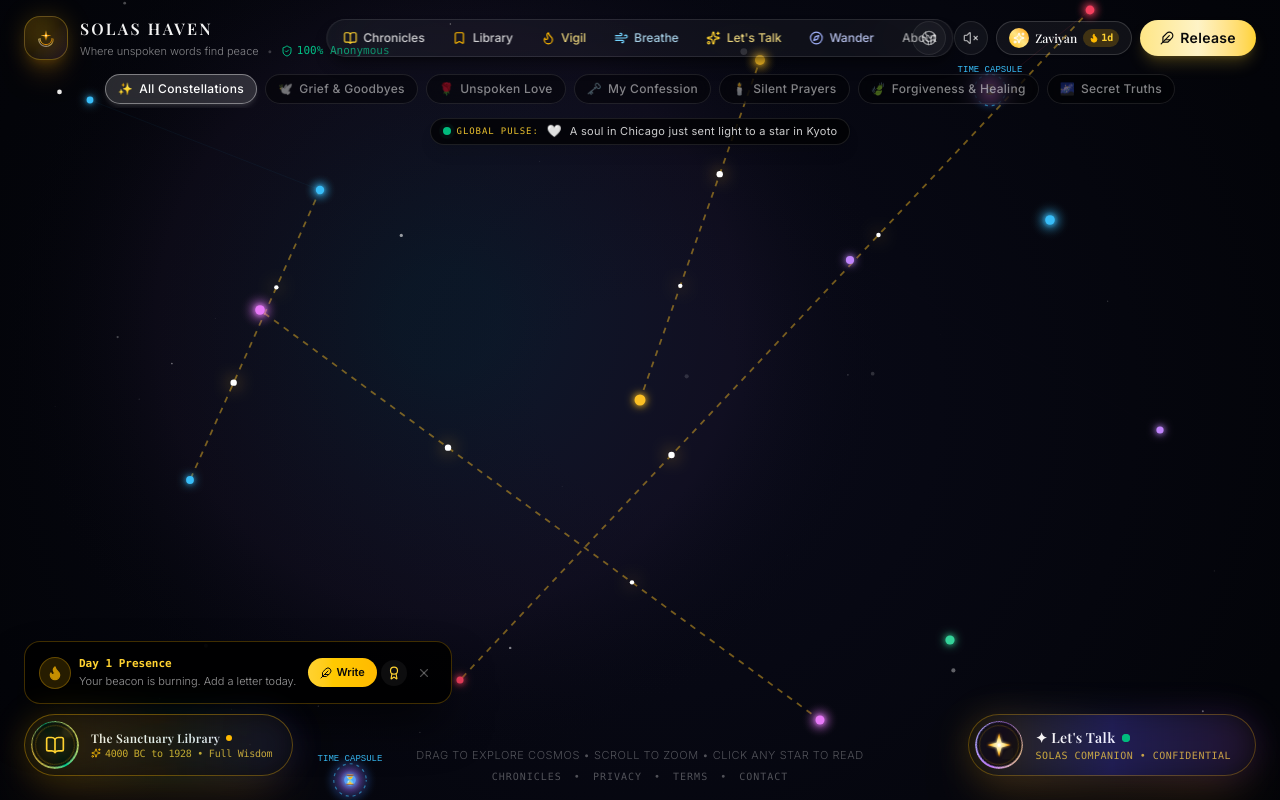
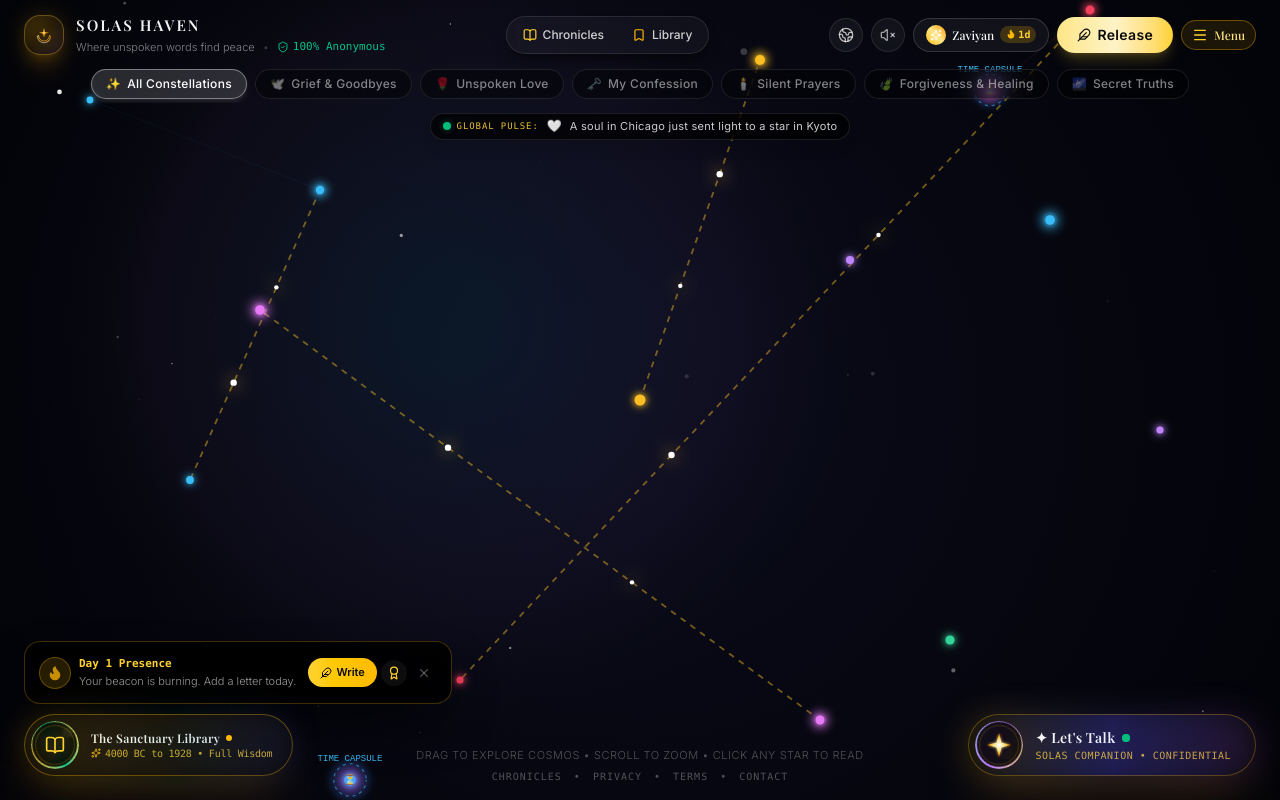
Before and after one commit to ZaviyanAnayel/solas-haven, a Next.js app: page / in a window 1280 px wide. Built offline with nearby package versions, Linux system fonts and the light colour scheme; a web font is replaced by a local one.

Commit message:
fix: responsive zoom stability for header and category pills across 80% to 150% zoom

```diff
--- a/src/components/Header.tsx
+++ b/src/components/Header.tsx
@@ -98,13 +98,13 @@ export default function Header({
 
   return (
     <header className="fixed top-0 left-0 right-0 z-30 pointer-events-none">
-      <div className="mx-auto max-w-7xl px-3 sm:px-6 py-3 sm:py-4 flex flex-col gap-2.5">
-        {/* Top Bar: Brand, Counter, Tools */}
-        <div className="relative flex items-center justify-between pointer-events-auto w-full">
+      <div className="mx-auto w-full max-w-[1700px] px-3 sm:px-6 py-2.5 sm:py-3.5 flex flex-col gap-2 sm:gap-2.5">
+        {/* Top Bar: Brand, Navigation, Tools */}
+        <div className="flex items-center justify-between pointer-events-auto w-full gap-2 sm:gap-4">
           {/* Logo & Vision */}
-          <div className="flex items-center gap-2.5 sm:gap-3 z-10">
-            <div className="relative flex items-center justify-center w-9 h-9 sm:w-11 sm:h-11 rounded-2xl bg-gradient-to-br from-amber-400/15 via-amber-500/5 to-purple-500/10 border border-amber-300/30 backdrop-blur-xl shadow-xl shadow-amber-500/15 group">
-              <svg viewBox="0 0 40 40" fill="none" className="w-5 h-5 sm:w-6 sm:h-6 transition-transform duration-700 group-hover:scale-110">
+          <div className="flex items-center gap-2.5 sm:gap-3 shrink-0">
+            <div className="relative flex items-center justify-center w-9 h-9 sm:w-10 sm:h-10 rounded-2xl bg-gradient-to-br from-amber-400/15 via-amber-500/5 to-purple-500/10 border border-amber-300/30 backdrop-blur-xl shadow-xl shadow-amber-500/15 group">
+              <svg viewBox="0 0 40 40" fill="none" className="w-5 h-5 sm:w-5.5 sm:h-5.5 transition-transform duration-700 group-hover:scale-110">
                 <defs>
                   <linearGradient id="solasGold" x1="0%" y1="0%" x2="100%" y2="100%">
                     <stop offset="0%" stopColor="#FDE68A" />
@@ -148,13 +148,13 @@ export default function Header({
             </div>
             <div className="shrink-0">
               <div className="flex items-center gap-2">
-                <span className="font-semibold tracking-[0.14em] uppercase text-white/95 text-[14px] sm:text-[16px] font-serif">
+                <span className="font-semibold tracking-[0.14em] uppercase text-white/95 text-[14px] sm:text-[15px] font-serif">
                   Solas Haven
                 </span>
               </div>
               <div className="flex items-center gap-2 mt-0.5 text-[10px] sm:text-[11px] text-white/50 font-light">
-                <span className="hidden sm:inline">Where unspoken words find peace</span>
-                <span className="hidden sm:inline text-white/20">•</span>
+                <span className="hidden md:inline">Where unspoken words find peace</span>
+                <span className="hidden md:inline text-white/20">•</span>
                 <button
                   type="button"
                   onClick={onOpenPrivacyModal}
@@ -168,11 +168,13 @@ export default function Header({
             </div>
           </div>
 
-          {/* Center Navigation Capsule (Perfect Absolute Centering) */}
-          <nav className="hidden xl:flex absolute left-1/2 -translate-x-1/2 items-center gap-1 p-1 rounded-full bg-white/[0.04] border border-white/10 backdrop-blur-2xl shadow-lg shadow-black/40 shrink-0 z-20">
+          {/* Center Navigation: Responsive & Collision-Free (Never Overlaps) */}
+          <div className="hidden lg:flex items-center justify-center shrink-0">
+            {/* Full Expanded Nav on Ultra-wide (2xl >= 1536px) */}
+            <nav className="hidden 2xl:flex items-center gap-1 p-1 rounded-full bg-white/[0.04] border border-white/10 backdrop-blur-2xl shadow-lg shadow-black/40">
               <Link
                 href="/chronicles"
-              className="flex items-center gap-1.5 px-3 py-1.5 rounded-full text-xs font-medium text-white/80 hover:text-white hover:bg-white/10 transition-all whitespace-nowrap shrink-0"
+                className="flex items-center gap-1.5 px-3 py-1.5 rounded-full text-xs font-medium text-white/80 hover:text-white hover:bg-white/10 transition-all whitespace-nowrap"
               >
                 <BookOpen className="w-3.5 h-3.5 text-amber-300" />
                 <span>Chronicles</span>
@@ -180,7 +182,7 @@ export default function Header({
 
               <Link
                 href="/library"
-              className="flex items-center gap-1.5 px-3 py-1.5 rounded-full text-xs font-medium text-white/80 hover:text-white hover:bg-white/10 transition-all whitespace-nowrap shrink-0"
+                className="flex items-center gap-1.5 px-3 py-1.5 rounded-full text-xs font-medium text-white/80 hover:text-white hover:bg-white/10 transition-all whitespace-nowrap"
               >
                 <Bookmark className="w-3.5 h-3.5 text-amber-400" />
                 <span>Library</span>
@@ -190,7 +192,7 @@ export default function Header({
                 <button
                   type="button"
                   onClick={onOpenVigil}
-                className="flex items-center gap-1.5 px-3 py-1.5 rounded-full text-xs font-medium text-amber-200/90 hover:text-amber-200 hover:bg-amber-400/15 transition-all whitespace-nowrap shrink-0 cursor-pointer"
+                  className="flex items-center gap-1.5 px-3 py-1.5 rounded-full text-xs font-medium text-amber-200/90 hover:text-amber-200 hover:bg-amber-400/15 transition-all whitespace-nowrap cursor-pointer"
                   title="Hold Global Silent Vigil"
                 >
                   <Flame className="w-3.5 h-3.5 text-amber-400" />
@@ -202,7 +204,7 @@ export default function Header({
                 <button
                   type="button"
                   onClick={onOpenBreath}
-                className="flex items-center gap-1.5 px-3 py-1.5 rounded-full text-xs font-medium text-sky-200/90 hover:text-sky-200 hover:bg-sky-400/15 transition-all whitespace-nowrap shrink-0 cursor-pointer"
+                  className="flex items-center gap-1.5 px-3 py-1.5 rounded-full text-xs font-medium text-sky-200/90 hover:text-sky-200 hover:bg-sky-400/15 transition-all whitespace-nowrap cursor-pointer"
                   title="Somatic Grounding Breath"
                 >
                   <Wind className="w-3.5 h-3.5 text-sky-300" />
@@ -214,7 +216,7 @@ export default function Header({
                 <button
                   type="button"
                   onClick={onOpenWell}
-                className="flex items-center gap-1.5 px-3 py-1.5 rounded-full text-xs font-medium text-amber-200/90 hover:text-amber-200 hover:bg-amber-400/15 transition-all whitespace-nowrap shrink-0 cursor-pointer"
+                  className="flex items-center gap-1.5 px-3 py-1.5 rounded-full text-xs font-medium text-amber-200/90 hover:text-amber-200 hover:bg-amber-400/15 transition-all whitespace-nowrap cursor-pointer"
                   title="Talk with Solas (Sanctuary AI)"
                 >
                   <Sparkles className="w-3.5 h-3.5 text-amber-300 animate-pulse" />
@@ -225,7 +227,7 @@ export default function Header({
               <button
                 type="button"
                 onClick={onWander}
-              className="flex items-center gap-1.5 px-3 py-1.5 rounded-full text-xs font-medium text-indigo-200/90 hover:text-indigo-200 hover:bg-indigo-400/15 transition-all whitespace-nowrap shrink-0 cursor-pointer"
+                className="flex items-center gap-1.5 px-3 py-1.5 rounded-full text-xs font-medium text-indigo-200/90 hover:text-indigo-200 hover:bg-indigo-400/15 transition-all whitespace-nowrap cursor-pointer"
                 title="Wander to a random star"
               >
                 <Compass className="w-3.5 h-3.5 text-indigo-300" />
@@ -234,11 +236,31 @@ export default function Header({
 
               <Link
                 href="/about"
-              className="px-3 py-1.5 rounded-full text-xs font-medium text-white/60 hover:text-white hover:bg-white/10 transition-all whitespace-nowrap shrink-0"
+                className="px-3 py-1.5 rounded-full text-xs font-medium text-white/60 hover:text-white hover:bg-white/10 transition-all whitespace-nowrap"
               >
                 About
               </Link>
             </nav>
+
+            {/* Compact 2-Pill Nav on Standard Laptops / Zoomed Screens (1024px to 1535px) */}
+            <nav className="flex 2xl:hidden items-center gap-1 p-1 rounded-full bg-white/[0.04] border border-white/10 backdrop-blur-2xl shadow-lg shadow-black/40">
+              <Link
+                href="/chronicles"
+                className="flex items-center gap-1.5 px-3 py-1.5 rounded-full text-xs font-medium text-white/80 hover:text-white hover:bg-white/10 transition-all whitespace-nowrap"
+              >
+                <BookOpen className="w-3.5 h-3.5 text-amber-300" />
+                <span>Chronicles</span>
+              </Link>
+
+              <Link
+                href="/library"
+                className="flex items-center gap-1.5 px-3 py-1.5 rounded-full text-xs font-medium text-white/80 hover:text-white hover:bg-white/10 transition-all whitespace-nowrap"
+              >
+                <Bookmark className="w-3.5 h-3.5 text-amber-400" />
+                <span>Library</span>
+              </Link>
+            </nav>
+          </div>
 
           {/* Right Action Tools Cluster */}
           <div className="flex items-center gap-1.5 sm:gap-2 shrink-0">
@@ -320,11 +342,11 @@ export default function Header({
               <span>Release</span>
             </button>
 
-            {/* Mobile Sanctuary Menu Button (Accessible on all screens below xl) */}
+            {/* Mobile Sanctuary Menu Button (Accessible on all screens below 2xl) */}
             <button
               type="button"
               onClick={() => setIsMobileMenuOpen(true)}
-              className="xl:hidden flex items-center gap-1.5 px-2.5 py-1.5 rounded-full border border-amber-400/35 bg-amber-400/10 hover:bg-amber-400/20 text-amber-200 hover:text-white transition-all backdrop-blur-xl cursor-pointer shadow-sm active:scale-95"
+              className="2xl:hidden flex items-center gap-1.5 px-2.5 py-1.5 rounded-full border border-amber-400/35 bg-amber-400/10 hover:bg-amber-400/20 text-amber-200 hover:text-white transition-all backdrop-blur-xl cursor-pointer shadow-sm active:scale-95"
               title="Open Sanctuary Navigation Drawer"
             >
               <Menu className="w-3.5 h-3.5 sm:w-4 sm:h-4 text-amber-300" />
@@ -456,15 +478,16 @@ export default function Header({
           </div>
         )}
 
-        {/* Category Pills (Sub-Nav - Centered on Desktop) */}
-        <div className="pointer-events-auto flex items-center justify-start sm:justify-center gap-1.5 sm:gap-2 overflow-x-auto py-1 scrollbar-none w-full">
+        {/* Category Pills (Sub-Nav - Fluidly Centered, Never Clipped on Zoom) */}
+        <div className="pointer-events-auto w-full overflow-x-auto scrollbar-none py-1 px-1 flex justify-start lg:justify-center">
+          <div className="flex items-center gap-1.5 sm:gap-2 shrink-0 px-2 sm:px-4 mx-auto">
             {CATEGORIES.map((cat) => {
               const isSelected = selectedCategory === cat.id;
               return (
                 <button
                   key={cat.id}
                   onClick={() => onSelectCategory(cat.id)}
-                className={`shrink-0 flex items-center gap-1.5 px-3 py-1.5 rounded-full text-xs font-medium tracking-wide transition-all duration-200 backdrop-blur-md border ${
+                  className={`shrink-0 flex items-center gap-1.5 px-2.5 sm:px-3.5 py-1 sm:py-1.5 rounded-full text-[11px] sm:text-xs font-medium tracking-wide transition-all duration-200 backdrop-blur-md border ${
                     isSelected
                       ? "bg-white/15 border-white/40 text-white shadow-md shadow-white/10"
                       : "bg-black/40 border-white/10 text-white/50 hover:text-white/90 hover:bg-white/[0.08]"
@@ -484,6 +507,7 @@ export default function Header({
                 </button>
               );
             })}
+          </div>
         </div>
 
         {/* Global Pulse Ticker (Flows naturally right below category pills with ZERO collision) */}
```
Lines whose indentation alone changed are shown as unchanged.
